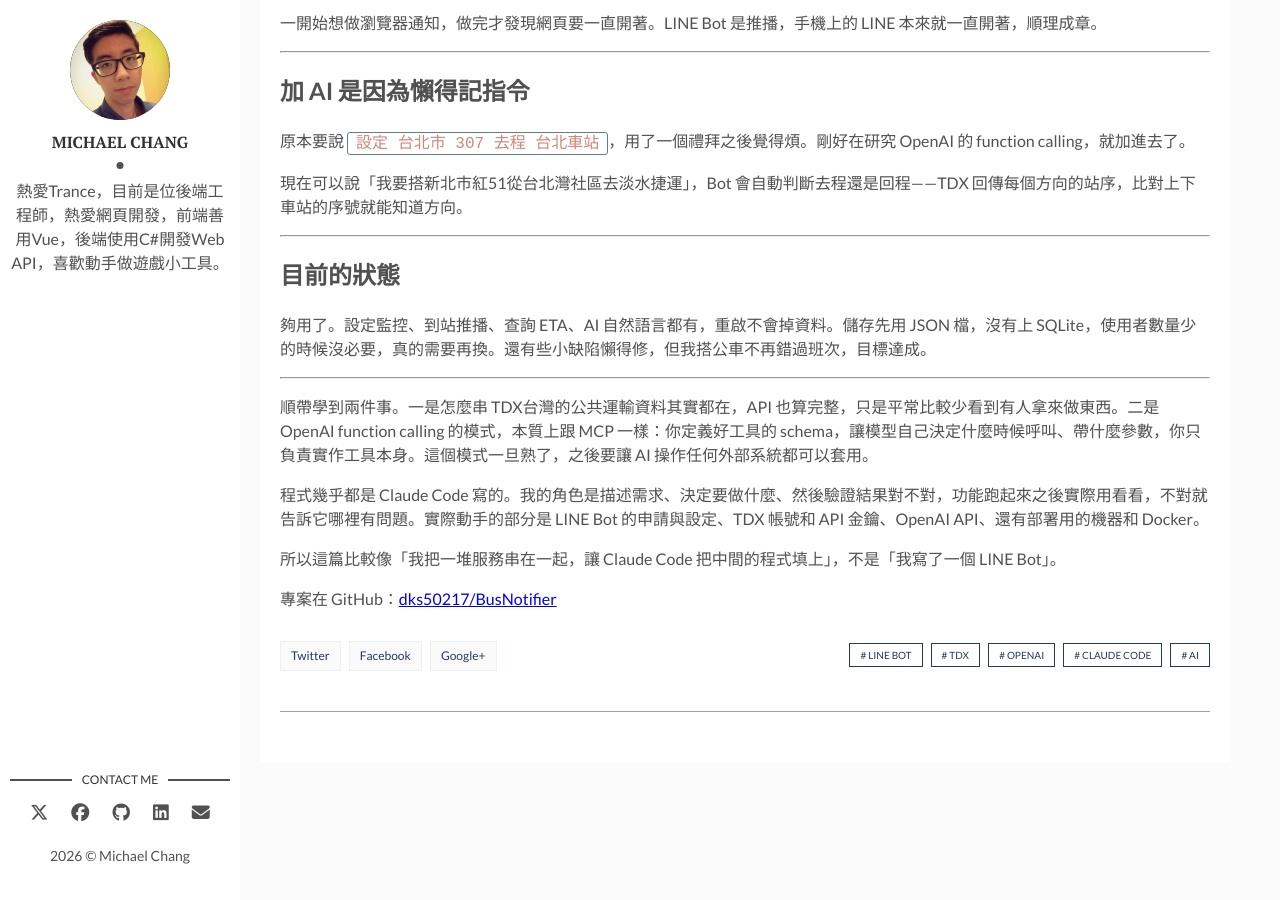
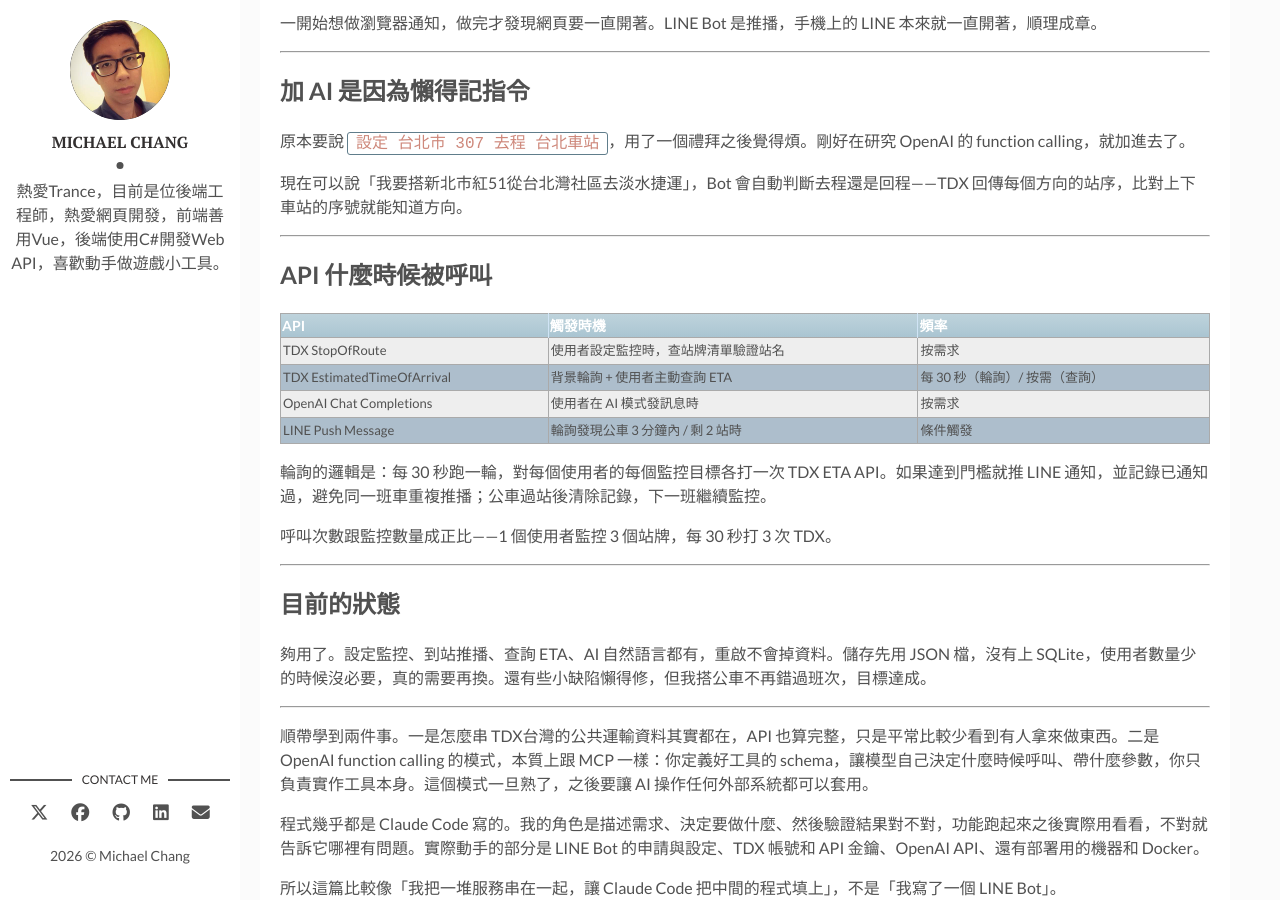
Before and after one commit to dks50217/dks50217.github.io, a Jekyll site: the page built from _posts/2026-06-11-BusNotifier.markdown, in a window 1280 px wide and 900 px high, scrolled down 806 px. Built offline with Jekyll 4.4.1, drawn with Linux system fonts in a browser that asks for light colours; nearby versions of some CDN libraries; comment, search, counter and statistics services are not loaded.

Commit message:
update post

```diff
--- a/_posts/2026-06-11-BusNotifier.markdown
+++ b/_posts/2026-06-11-BusNotifier.markdown
@@ -28,6 +28,21 @@ tags: [LINE Bot, TDX, OpenAI, Claude Code, AI]
 
 ---
 
+## API 什麼時候被呼叫
+
+| API | 觸發時機 | 頻率 |
+|-----|---------|------|
+| TDX StopOfRoute | 使用者設定監控時，查站牌清單驗證站名 | 按需求 |
+| TDX EstimatedTimeOfArrival | 背景輪詢 + 使用者主動查詢 ETA | 每 30 秒（輪詢）/ 按需（查詢） |
+| OpenAI Chat Completions | 使用者在 AI 模式發訊息時 | 按需求 |
+| LINE Push Message | 輪詢發現公車 3 分鐘內 / 剩 2 站時 | 條件觸發 |
+
+輪詢的邏輯是：每 30 秒跑一輪，對每個使用者的每個監控目標各打一次 TDX ETA API。如果達到門檻就推 LINE 通知，並記錄已通知過，避免同一班車重複推播；公車過站後清除記錄，下一班繼續監控。
+
+呼叫次數跟監控數量成正比——1 個使用者監控 3 個站牌，每 30 秒打 3 次 TDX。
+
+---
+
 ## 目前的狀態
 
 夠用了。設定監控、到站推播、查詢 ETA、AI 自然語言都有，重啟不會掉資料。儲存先用 JSON 檔，沒有上 SQLite，使用者數量少的時候沒必要，真的需要再換。還有些小缺陷懶得修，但我搭公車不再錯過班次，目標達成。
```
